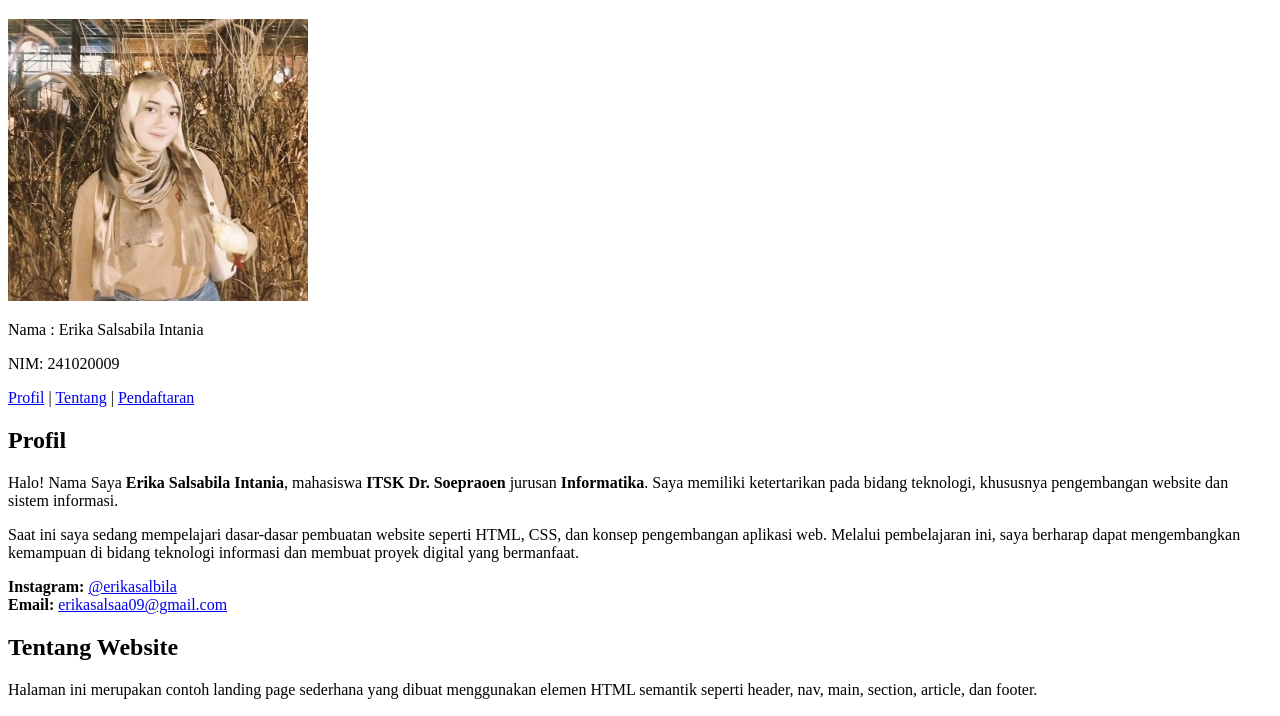
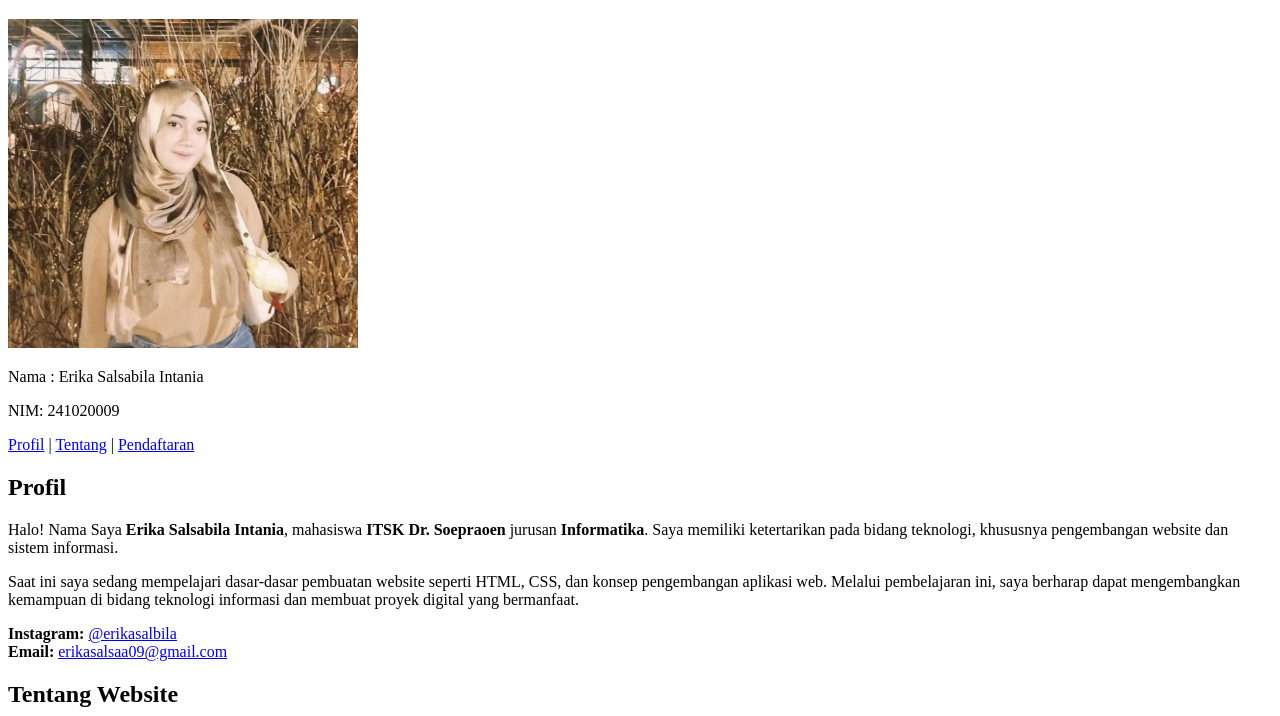
Before and after one commit to erikasalsaabila09-oss/LK06, a plain HTML site: page LK03/index.html in a window 1280 px wide. Shown: the part 61-777 px from the top of the page. Drawn offline with Linux system fonts and the light colour scheme.

Commit message:
mengubah ukuran gambar profile di index.html

```diff
--- a/LK03/index.html
+++ b/LK03/index.html
@@ -10,7 +10,7 @@
     <!-- HEADER: Bagian kepala website -->
     <header>
         <h1>Profil</h1>
-        <img src="/accept/image/erika.jpeg" alt="" width="300px">
+        <img src="/accept/image/erika.jpeg" alt="" width="350px">
         <p>Nama : Erika Salsabila Intania</p>
         <p>NIM: 241020009</p>
     </header>
```
